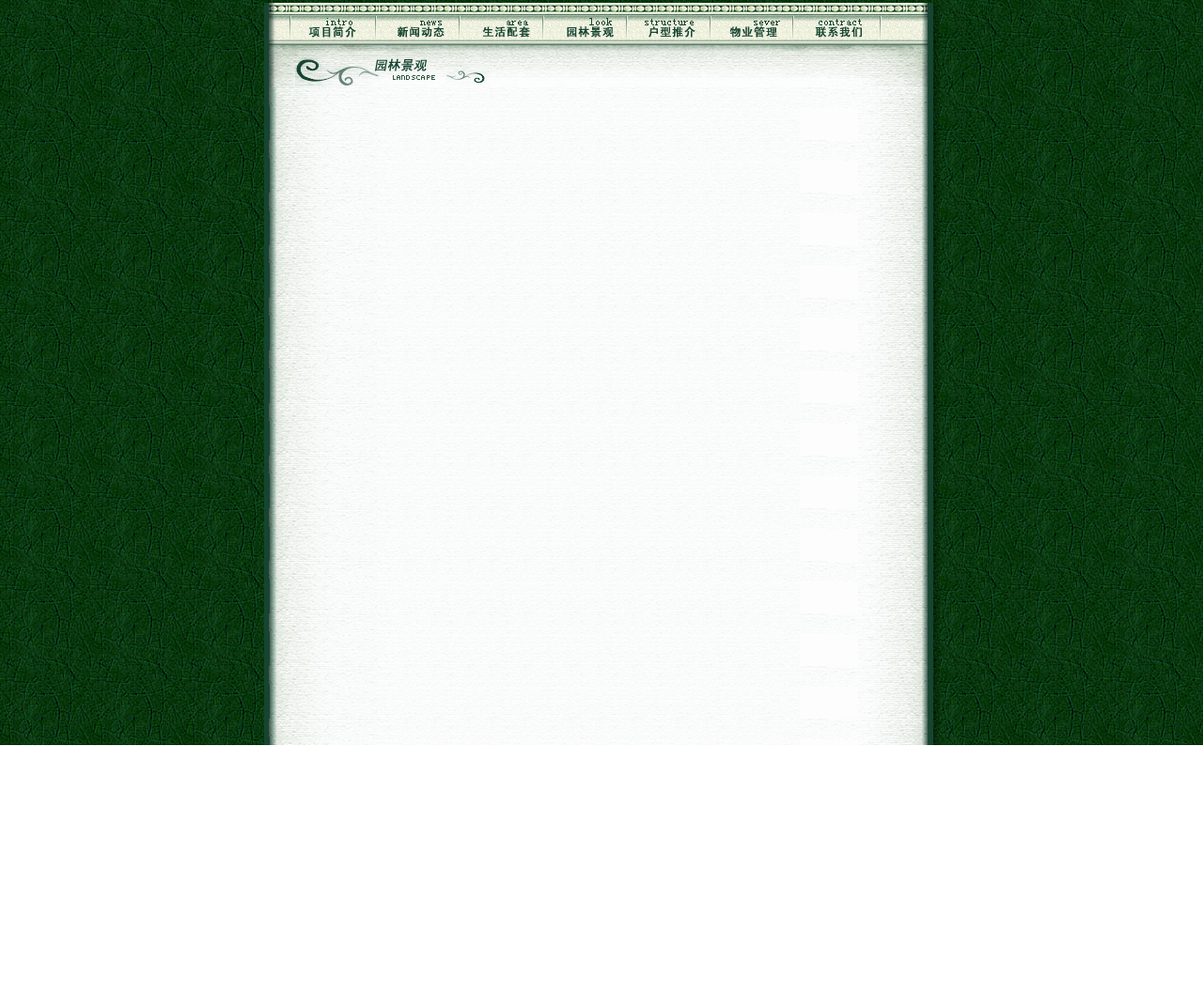
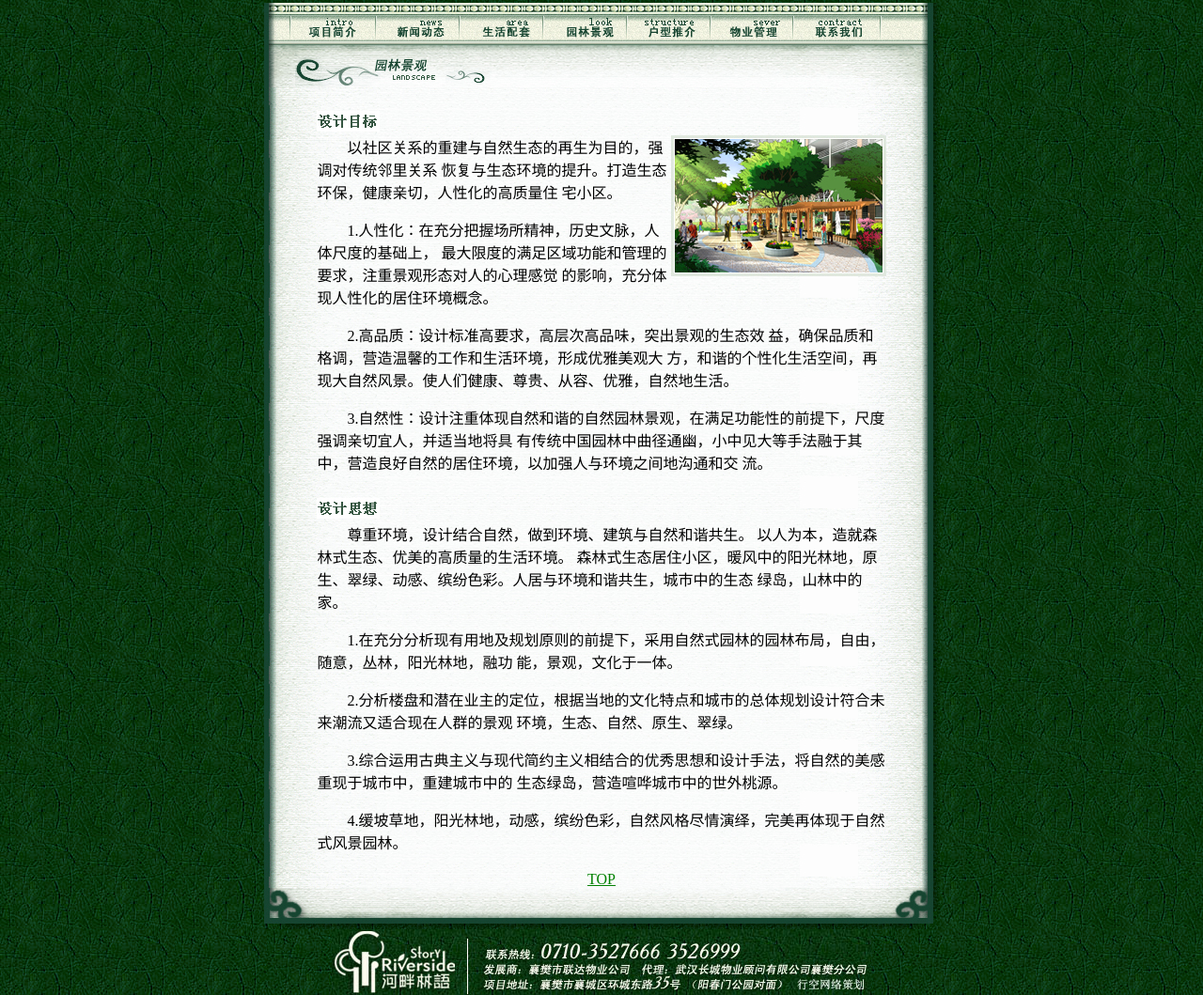
Before and after one commit to Dao-Bao/Html-Practice, a plain HTML site: page 河畔林语/look.html in a window 1280 px wide. Shown: the part 286-1345 px from the top of the page at 94% size. Before the commit the page ends 1079 px from the top, so only its background shows below. Drawn offline with Linux system fonts and the light colour scheme.

Commit message:
look,html

```diff
--- a/河畔林语/look.html
+++ b/河畔林语/look.html
@@ -5,10 +5,36 @@
     <body topmargin="0" background="images/bg.jpg" link="green" alink="green" vlink="green">
         <table border="0" align="center" width="719" cellspacing="0" cellpadding="0">
             <tr><td><embed src="images/top.swf" width="719" height="289"></td></tr>
-                <tr><td><img src="images/link1.jpg"><a href="intro.html"><img src="images/link2.jpg" border="0"></a><a href="news.html"><img src="images/link3.jpg" border="0"></a><a href="area.html"><img src="images/link4.jpg" border="0"></a><a href="look.html"><img src="images/link5.jpg" border="0"></a><a href="struc.html"><img src="images/link6.jpg" border="0"></a><a href="server.html"><img src="images/link7.jpg" border="0"></a><a href="contract.html"><img src="images/link8.jpg" border="0"></a><img src="images/link9.jpg"></td></tr>
+            <tr><td><img src="images/link1.jpg"><a href="intro.html"><img src="images/link2.jpg" border="0"></a><a href="news.html"><img src="images/link3.jpg" border="0"></a><a href="area.html"><img src="images/link4.jpg" border="0"></a><a href="look.html"><img src="images/link5.jpg" border="0"></a><a href="struc.html"><img src="images/link6.jpg" border="0"></a><a href="server.html"><img src="images/link7.jpg" border="0"></a><a href="contract.html"><img src="images/link8.jpg" border="0"></a><img src="images/link9.jpg"></td></tr>
             <tr><td><img src="images/lanmu4.jpg"></td></tr>
-            <tr><td height="700" background="images/lmbg.jpg" valign="top"></td></tr>
+            <tr><td height="700" background="images/lmbg.jpg" valign="top">
+
+                <table border="0" width="85%" align="center">
+                    <tr><td height="20"></td></tr>
+                    <tr><td><img src="images/text7.jpg"></td></tr>
+                    <tr><td>
+                        <img src="images/pic8.jpg" align="right">
+                        <p><font-size="2">　　以社区关系的重建与自然生态的再生为目的，强调对传统邻里关系 恢复与生态环境的提升。打造生态环保，健康亲切，人性化的高质量住 宅小区。</font-size></p>
+                        <p><font-size="2">　　1.人性化：在充分把握场所精神，历史文脉，人体尺度的基础上， 最大限度的满足区域功能和管理的要求，注重景观形态对人的心理感觉 的影响，充分体现人性化的居住环境概念。</font-size></p>
+                        <p><font-size="2">　　2.高品质：设计标准高要求，高层次高品味，突出景观的生态效 益，确保品质和格调，营造温馨的工作和生活环境，形成优雅美观大 方，和谐的个性化生活空间，再现大自然风景。使人们健康、尊贵、从容、优雅，自然地生活。</font-size></p>
+                        <p><font-size="2">　　3.自然性：设计注重体现自然和谐的自然园林景观，在满足功能性的前提下，尺度强调亲切宜人，并适当地将具 有传统中国园林中曲径通幽，小中见大等手法融于其中，营造良好自然的居住环境，以加强人与环境之间地沟通和交 流。</font-size></p>
+                    </td></tr>
+
+                    <tr><td height="20"></td></tr>
+                    <tr><td><img src="images/text8.jpg"></td></tr>
+                    <tr><td>
+                        <p><font-size="2">　　尊重环境，设计结合自然，做到环境、建筑与自然和谐共生。 以人为本，造就森林式生态、优美的高质量的生活环境。 森林式生态居住小区，暖风中的阳光林地，原生、翠绿、动感、缤纷色彩。人居与环境和谐共生，城市中的生态 绿岛，山林中的家。</font-size></p>
+                        <p><font-size="2">　　1.在充分分析现有用地及规划原则的前提下，采用自然式园林的园林布局，自由，随意，丛林，阳光林地，融功 能，景观，文化于一体。</font-size></p>
+                        <p><font-size=“2”>　　2.分析楼盘和潜在业主的定位，根据当地的文化特点和城市的总体规划设计符合未来潮流又适合现在人群的景观 环境，生态、自然、原生、翠绿。 </font-size></p>
+                        <p><font-size="2">　　3.综合运用古典主义与现代简约主义相结合的优秀思想和设计手法，将自然的美感重现于城市中，重建城市中的 生态绿岛，营造喧哗城市中的世外桃源。</font-size></p>
+                        <p><font-size="2">　　4.缓坡草地，阳光林地，动感，缤纷色彩，自然风格尽情演绎，完美再体现于自然式风景园林。</font-size></p>
+                    </td></tr>
+                </table>
+
+                <p align="center"><a href="#"><font-size="Arial">TOP</font-size></a></p>
+            </td></tr>
+            <tr><td><img src="images/down.jpg"></td></tr>
+            <tr><td align="center"><img src="images/copyright.jpg"></td></tr>
         </table>
-
     </body>
 </html>
```
